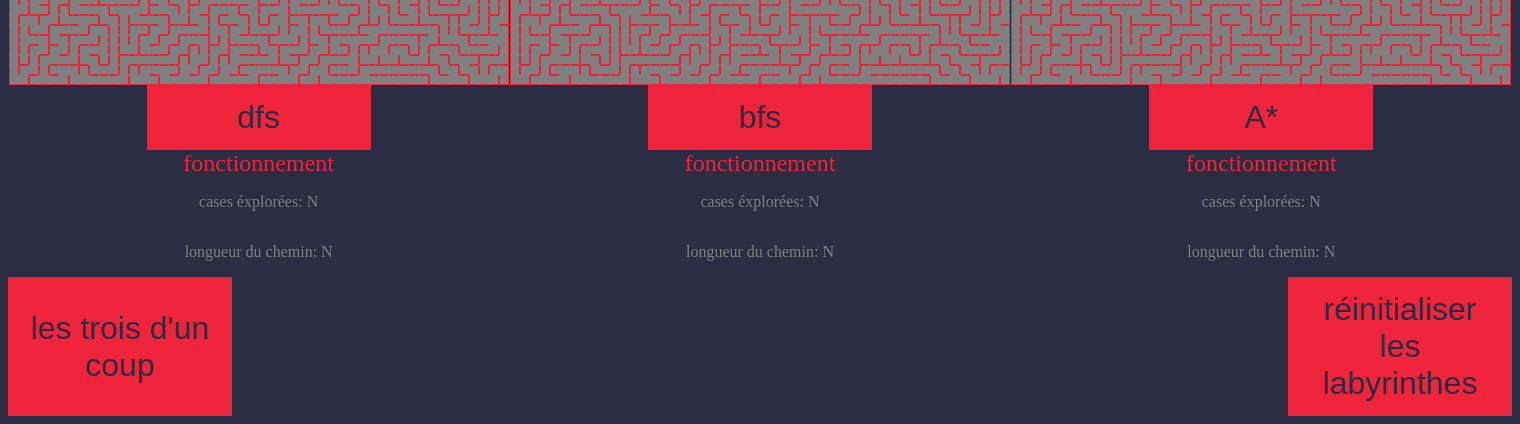
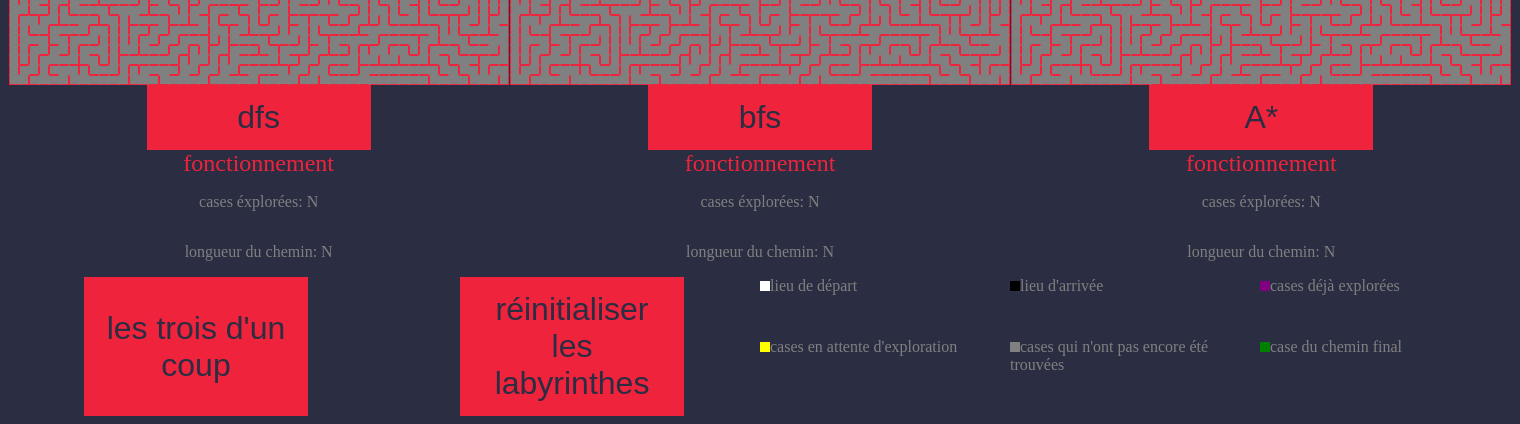
Before and after one commit to PommeDeuxTerre/demo_pathfinding, a PHP site: page /public/ in a window 1520 px wide. Shown: the part 423-847 px from the top of the page. Run offline with PHP 8.4, Linux system fonts and the light colour scheme.

Commit message:
add colors meaning

```diff
--- a/public/css/style.css
+++ b/public/css/style.css
@@ -29,10 +29,15 @@ body {
     height: 8px;
     border: 1px solid #ef233c;
 }
+#sub-section {
+    display: flex;
+    flex-direction: row;
+}
 #commands {
     display: flex;
     flex-direction: row;
-    justify-content: space-between;
+    width: 50%;
+    justify-content: space-around;
 }
 button {
     text-align: center;
@@ -58,3 +63,43 @@ a:hover {
 p {
     color: grey;
 }
+#colors {
+    display: flex;
+    flex-direction: row;
+    flex-wrap: wrap;
+    width: 50%;
+}
+.color {
+    display: block;
+    width: 250px;
+}
+.color p {
+    display: inline;
+}
+.color div {
+    display: inline-block;
+}
+#start_color {
+    background-color: white;
+    border: white solid 1px;
+}
+#end_color {
+    background-color: black;
+    border: black solid 1px;
+}
+#explored_color {
+    background-color: purple;
+    border: purple solid 1px;
+}
+#wait_color {
+    background-color: yellow;
+    border: yellow solid 1px;
+}
+#not_found_color {
+    background-color: grey;
+    border: grey solid 1px;
+}
+#path_color {
+    background-color: green;
+    border: green solid 1px;
+}
--- a/templates/index.html
+++ b/templates/index.html
@@ -30,9 +30,19 @@
             <p>longueur du chemin: <span id="path_astar">N</span></p>
         </div>
     </div>
-    <div id="commands">
-        <button onclick="dfs(grid, document.getElementById('dfs'), start, destination);bfs(grid, document.getElementById('bfs'), start, destination);astar(grid, document.getElementById('astar'), start, destination);">les trois d'un coup</button>
-        <button onclick="reset_grid(html_grids)">réinitialiser les labyrinthes</button>
+    <div id="sub-section">
+        <div id="commands">
+            <button onclick="dfs(grid, document.getElementById('dfs'), start, destination);bfs(grid, document.getElementById('bfs'), start, destination);astar(grid, document.getElementById('astar'), start, destination);">les trois d'un coup</button>
+            <button onclick="reset_grid(html_grids)">réinitialiser les labyrinthes</button>
+        </div>
+        <div id="colors">
+            <div class="color"><div id="start_color" class="square"></div><p>lieu de départ</p></div>
+            <div class="color"><div id="end_color" class="square"></div><p>lieu d'arrivée</p></div>
+            <div class="color"><div id="explored_color" class="square"></div><p>cases déjà  explorées</p></div>
+            <div class="color"><div id="wait_color" class="square"></div><p>cases en attente d'exploration</p></div>
+            <div class="color"><div id="not_found_color" class="square"></div><p>cases qui n'ont pas encore été trouvées</p></div>
+            <div class="color"><div id="path_color" class="square"></div><p>case du chemin final</p></div>
+        </div>
     </div>
     <script type="text/javascript" src="./js/maze.js"></script>
 </body>
```
